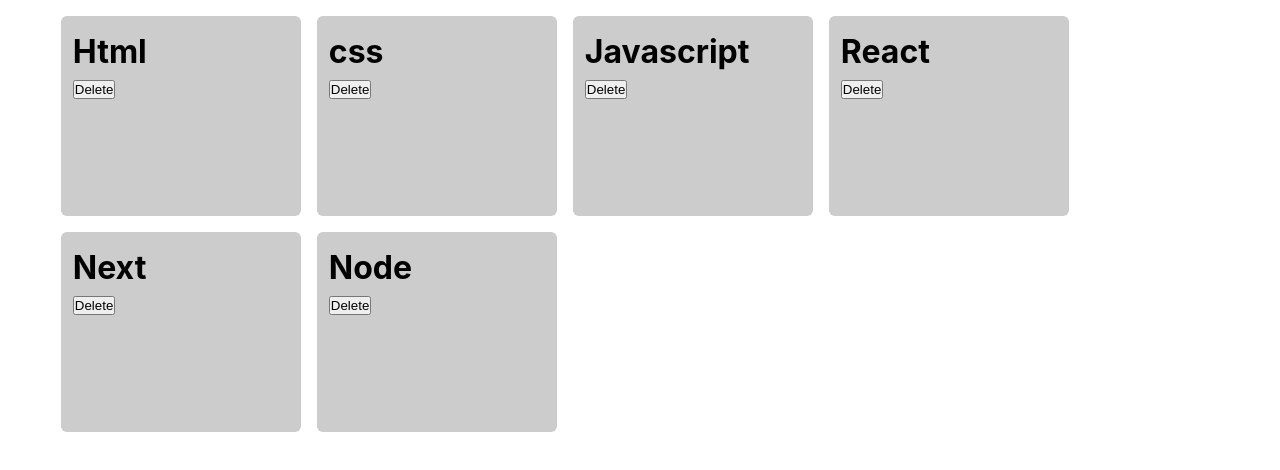
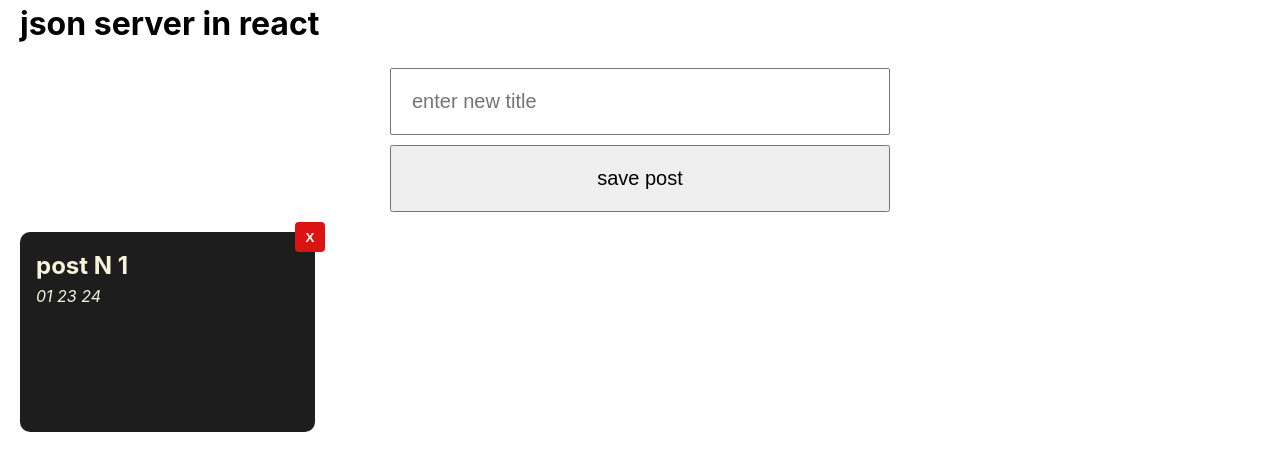
Before and after one commit to BrownEdgar/React-the-best-group, a React (Vite) app: page / in a window 1280 px wide. Shown: the top 470 px of the page. Built offline with nearby package versions, Linux system fonts and the light colour scheme; data requests are answered from the project's data file.

Commit message:
json-server

```diff
--- /dev/null
+++ b/db.json
@@ -0,0 +1,10 @@
+{
+  "posts": [
+    {
+      "id": "XE3G",
+      "title": "post N 1",
+      "createAt": "2024-01-23T22:07:27+04:00"
+    }
+  ],
+  "users": []
+}
--- a/package.json
+++ b/package.json
@@ -5,6 +5,7 @@
   "type": "module",
   "scripts": {
     "dev": "vite",
+    "start": "concurrently \"npm run dev\" \"npx json-server db.json\"",
     "build": "vite build",
     "lint": "eslint . --ext js,jsx --report-unused-disable-directives --max-warnings 0",
     "preview": "vite preview"
@@ -13,7 +14,10 @@
     "axios": "^1.6.2",
     "boxicons": "^2.1.4",
     "classnames": "^2.5.0",
+    "concurrently": "^8.2.2",
     "formik": "^2.4.5",
+    "json-server": "^1.0.0-alpha.22",
+    "moment": "^2.30.1",
     "nanoid": "^5.0.4",
     "react": "^18.2.0",
     "react-dom": "^18.2.0",
--- /dev/null
+++ b/src/components/hooks/useMemo/App.jsx
@@ -0,0 +1,28 @@
+
+import { useCallback, useMemo, useState } from 'react'
+import HeavyConmponent from './HeavyConmponent'
+
+export default function App() {
+  const [count, setCount] = useState(0);
+  const [number, setNumber] = useState(1e6)
+
+  const changeNumber = useCallback(
+    () => {
+      setNumber(number - 1e4)
+    }, [number])
+
+
+
+  const memoComponent = useMemo(() => {
+    return <HeavyConmponent number={number} changeNumber={changeNumber} />
+  }, [number, changeNumber])
+
+  return (
+    <div>
+      <h1>Count {count}</h1>
+      <button onClick={() => setCount(count + 1)}>plus</button>
+      <hr />
+      {memoComponent}
+    </div>
+  )
+}
--- /dev/null
+++ b/src/components/json-server/App.jsx
@@ -0,0 +1,67 @@
+import axios from 'axios';
+import React, { useState, useEffect } from 'react';
+
+
+import './App.scss'
+import { nanoid } from 'nanoid';
+import moment from 'moment/moment';
+
+export default function App() {
+  const [posts, setPosts] = useState([]);
+  const getPosts = () => {
+    axios('http://localhost:3000/posts')
+      .then(res => setPosts(res.data))
+  }
+  useEffect(() => {
+    getPosts()
+  }, [])
+  const deletePost = (postId) => {
+    axios.delete(`http://localhost:3000/posts/${postId}`)
+      .then(getPosts)
+      .catch(console.log)
+  }
+  const handleSubmit = (e) => {
+    e.preventDefault();
+    const { title } = e.target;
+    const data = {
+      id: nanoid(4),
+      title: title.value,
+      createAt: moment().format()
+    }
+    axios.post(`http://localhost:3000/posts`, data)
+      .then(res => console.log(res))
+      .then(getPosts)
+      .catch(console.log)
+  }
+  return (
+    <div>
+      <h1>json server in react</h1>
+      <form onSubmit={handleSubmit}>
+        <input type="text" placeholder='enter new title' id='title' />
+        {/* <select name="postsIds" id="postsIds" defaultValue={"1"}>
+          {posts.map(post => {
+            return <option value={post.id} key={post.id}>{post.id}</option>
+          })}
+        </select> */}
+        <input type="submit" value="save post" />
+      </form>
+      <div className="Posts">
+        {
+          posts.map(elem => {
+            return (
+              <div key={elem.id}>
+                <button className='delete' onClick={() => deletePost(elem.id)}>X</button>
+                <h2>{elem.title}</h2>
+                <p>
+                  <em>
+                    {moment(elem.createAt).format("MM DD YY")}
+                  </em>
+                </p>
+              </div>
+            )
+          })
+        }
+      </div>
+    </div>
+  )
+}
--- /dev/null
+++ b/src/components/json-server/App.scss
@@ -0,0 +1,41 @@
+.Posts {
+  display: grid;
+  grid-template-columns: repeat(4, 1fr);
+  grid-template-rows: 200px 100px;
+  gap: 20px;
+  & > div {
+    background-color: #1d1d1d;
+    position: relative;
+    padding: 1em;
+    border-radius: 10px;
+    color: beige;
+    .delete {
+      position: absolute;
+      width: 30px;
+      height: 30px;
+      top: -10px;
+      right: -10px;
+      border-radius: 4px;
+      display: flex;
+      justify-content: center;
+      align-items: center;
+      cursor: pointer;
+      font-weight: 700;
+      color: #fff;
+      border: 0;
+      background-color: #dd1313;
+    }
+  }
+}
+form {
+  width: 500px;
+  margin: 20px auto;
+  input,
+  select {
+    font-size: 20px;
+    padding: 1em;
+    display: block;
+    width: 100%;
+    margin: 10px 0;
+  }
+}
--- a/src/main.jsx
+++ b/src/main.jsx
@@ -1,5 +1,5 @@
 import ReactDOM from 'react-dom/client'
-import App from './components/ModalEx/App'
+import App from './components/json-server/App'
 import './index.css'
 
 ReactDOM.createRoot(document.getElementById('root')).render(
```
Also changed, not shown: src/components/hooks/useMemo/HeavyConmponent.jsx (added, +14 -0 lines), 1 other file (tests, documents, lock files or other folders).
